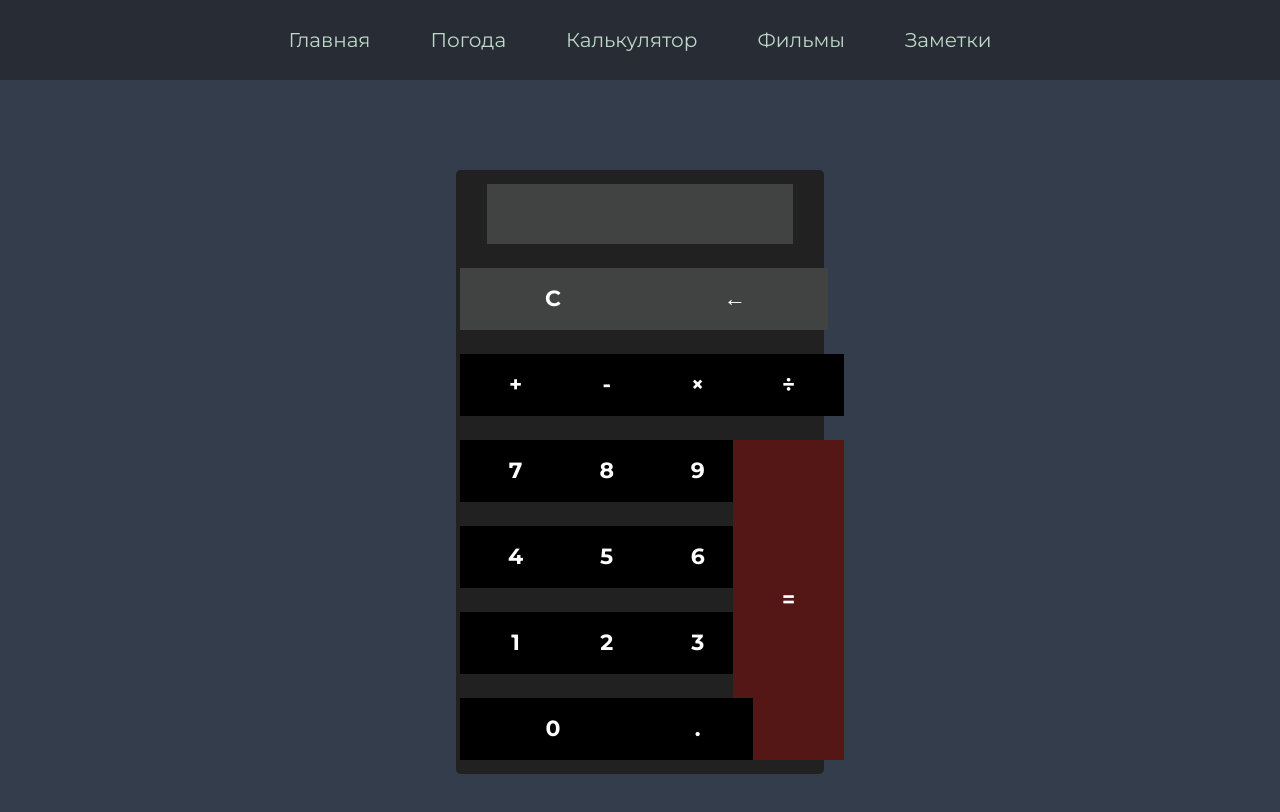
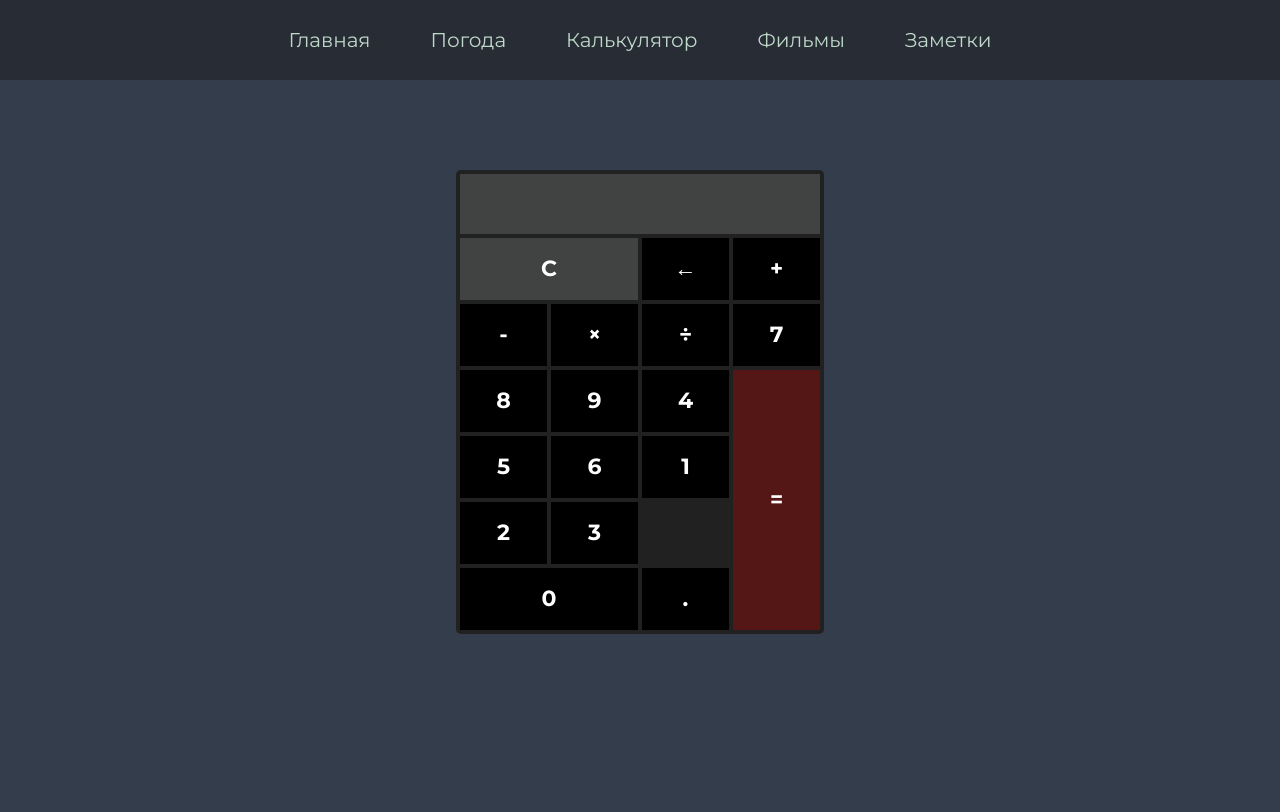
Before and after one commit to Able-projects/team-work, a React (Create React App) app: page /calculator in a window 1280 px wide. Shown: the top 812 px of the page. Built offline with nearby package versions, Linux system fonts and the light colour scheme.

Commit message:
new fix css

```diff
--- a/src/calculator/calculator.css
+++ b/src/calculator/calculator.css
@@ -12,7 +12,7 @@
   font-family: "Montserrat", sans-serif;
   margin: 90px auto;
 }
-.item {
+.container_calculator .item {
   background-color: #000000;
   color: #fff;
   padding: 20px;
@@ -37,23 +37,23 @@
   color: #fff;
   padding: 0 5px;
 }
-.input {
+.container_calculator .input {
   grid-column: 1/-1;
   padding: 0 10px 0 0;
 }
-.clean {
+.container_calculator .clean {
   grid-column: 1/3;
   background-color: #414242;
 }
-.back {
+.container_calculator.back {
   grid-column: 3/-1;
   background-color: #414242;
 }
-.equal {
+.container_calculator .equal {
   grid-column: 4;
   grid-row: 4/8;
   background-color: #551616;
 }
-.zero {
+.container_calculator .zero {
   grid-column: 1/3;
 }
--- a/src/calculator/calculator.js
+++ b/src/calculator/calculator.js
@@ -27,7 +27,7 @@ function Calculator() {
         <div>
             <Nav />
             <div className="container_calculator">
-                <div className="item input">
+                <div className=" input">
                     <form name="form">
                         <input type="text" name="textview" readonly />
                     </form>
--- a/src/todo_list/todoApp.css
+++ b/src/todo_list/todoApp.css
@@ -2,8 +2,10 @@
   margin: 0;
   padding: 0;
 }
-
-.toApp {
+.todoApp {
+  margin-left: 40%;
+}
+.inputSection .toApp {
   text-align: center;
   margin: 10px auto;
   width: 400px;
@@ -11,7 +13,7 @@
   /* background-color: rgb(217, 211, 240); */
 }
 
-.inputSection {
+.inputSection .inputSection {
   width: 85%;
   display: flex;
   justify-content: space-between;
@@ -20,7 +22,7 @@
   position: relative;
 }
 
-.todoApp input {
+.inputSection input {
   margin-top: 20px;
   width: 320px;
   height: 20px;
@@ -31,7 +33,7 @@
   font-size: 16px;
 }
 
-.inputSection button {
+.inputSection .inputSection button {
   cursor: pointer;
   position: absolute;
   bottom: 10px;
@@ -47,7 +49,7 @@
   background-color: white;
 }
 
-.listItem {
+.inputSection .listItem {
   background-color: #008cff;
   color: white;
   font-size: 16px;
@@ -61,7 +63,7 @@
   border-radius: 5px;
 }
 
-.btnRemove {
+.inputSection .btnRemove {
   display: flex;
   justify-content: center;
   align-items: center;
@@ -76,11 +78,11 @@
   color: black;
 }
 
-.todoApp h2 {
+.inputSection h2 {
   font-weight: 400;
 }
 
-.item {
+.inputSection .item {
   width: 82%;
   margin: 10px auto;
   text-align: right;
--- a/src/todo_list/todoApp.js
+++ b/src/todo_list/todoApp.js
@@ -25,8 +25,9 @@ function TodoApp() {
   console.log(inputText)
   console.log(array)
   return (
+    <>
+      <Nav />
         <div className="todoApp">
-      <Nav />
           <h2>Plan list</h2>
           <InputSection inputText={inputText} setInputText={setInputText} addToArray={addToArray} />
           {array.map((e, key) => (
@@ -35,6 +36,7 @@ function TodoApp() {
 
           <div className="item">Items: {array.length}</div>
         </div>
+    </>
   )
 }
 
```
Lines whose indentation alone changed are shown as unchanged.
